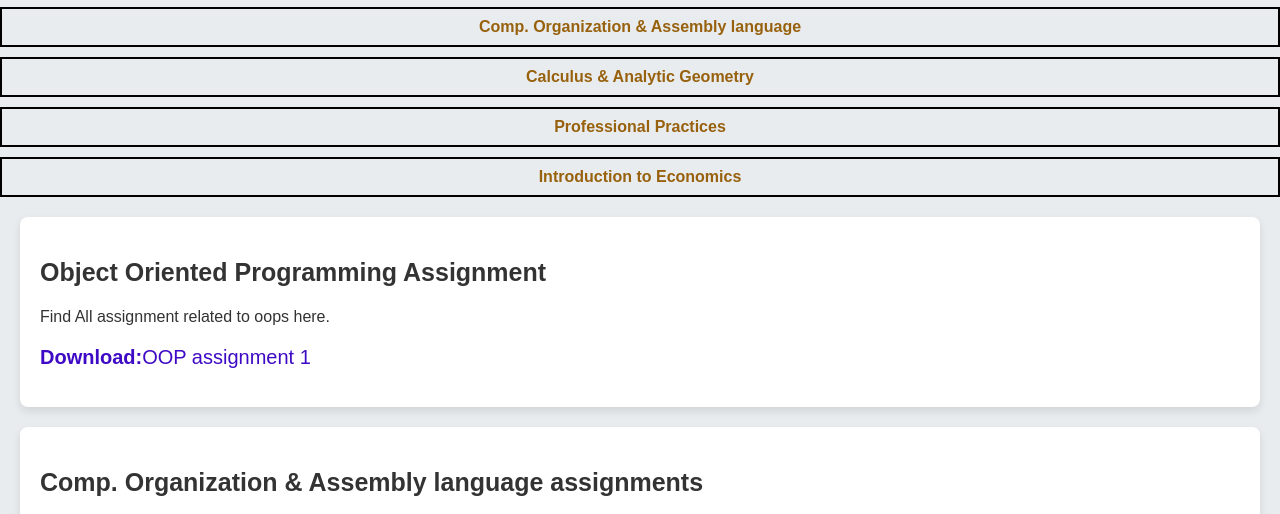
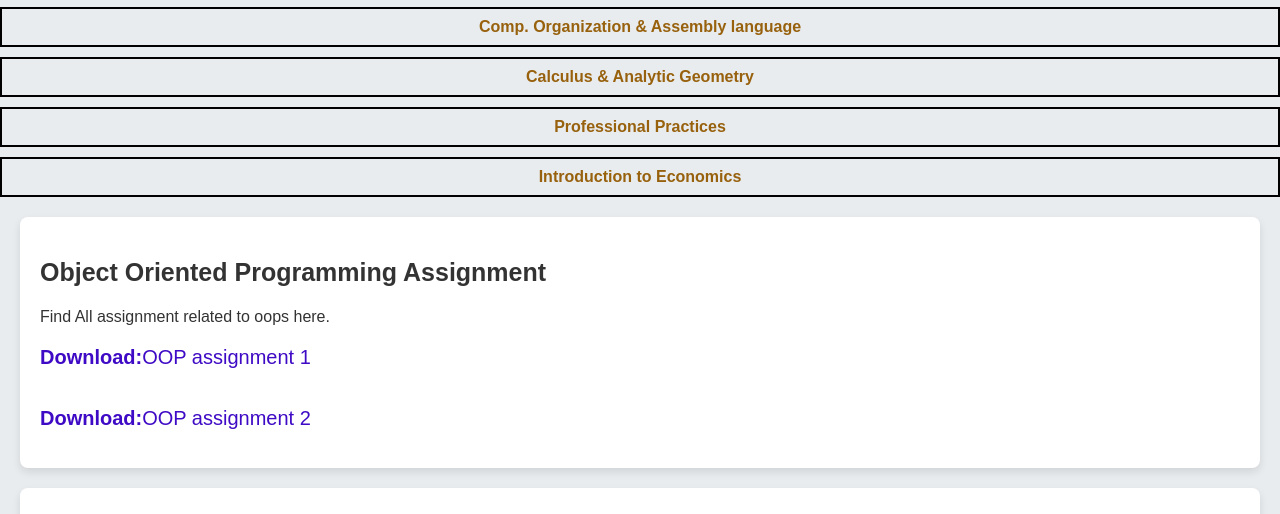
Before and after one commit to sheri-khan/Bscs-sem3_pu, a plain HTML site: page assignment.html in a window 1280 px wide. Shown: the part 245-759 px from the top of the page. Drawn offline with nearby package versions, Linux system fonts and the light colour scheme; a web font is replaced by a local one.

Commit message:
one more asg

```diff
--- a/assignment.html
+++ b/assignment.html
@@ -40,6 +40,7 @@
                     <p>Find All assignment related to oops here.</p>
                     <!-- Links to past papers -->
                     <a id="anote" href="pdfs/assignments/oop/oopass1.pdf"><b>Download:</b>OOP assignment 1</a><br>
+                    <a id="anote" href="pdfs/assignments/oop/OOP A#02.pdf"><b>Download:</b>OOP assignment 2</a><br>
 
 
                 </section>
```
Also changed, not shown: 1 other file.
